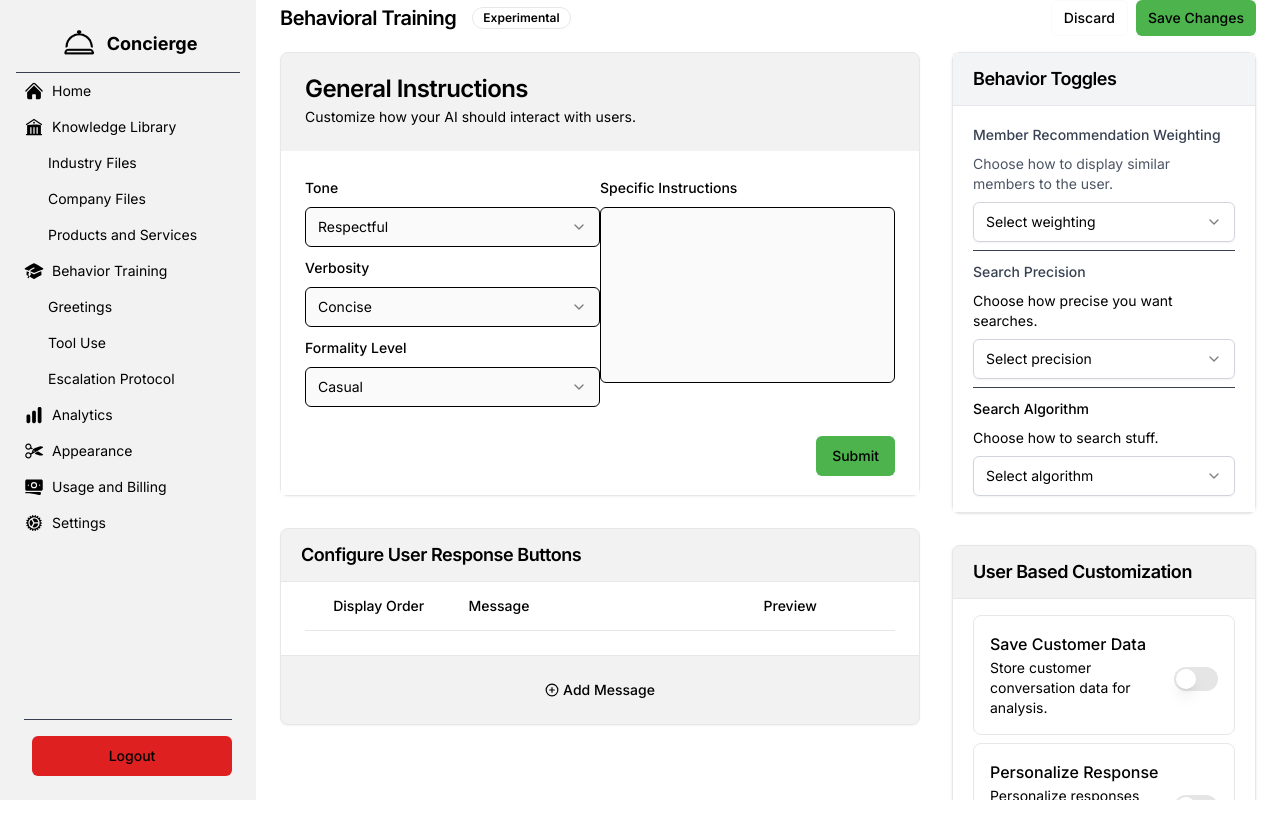
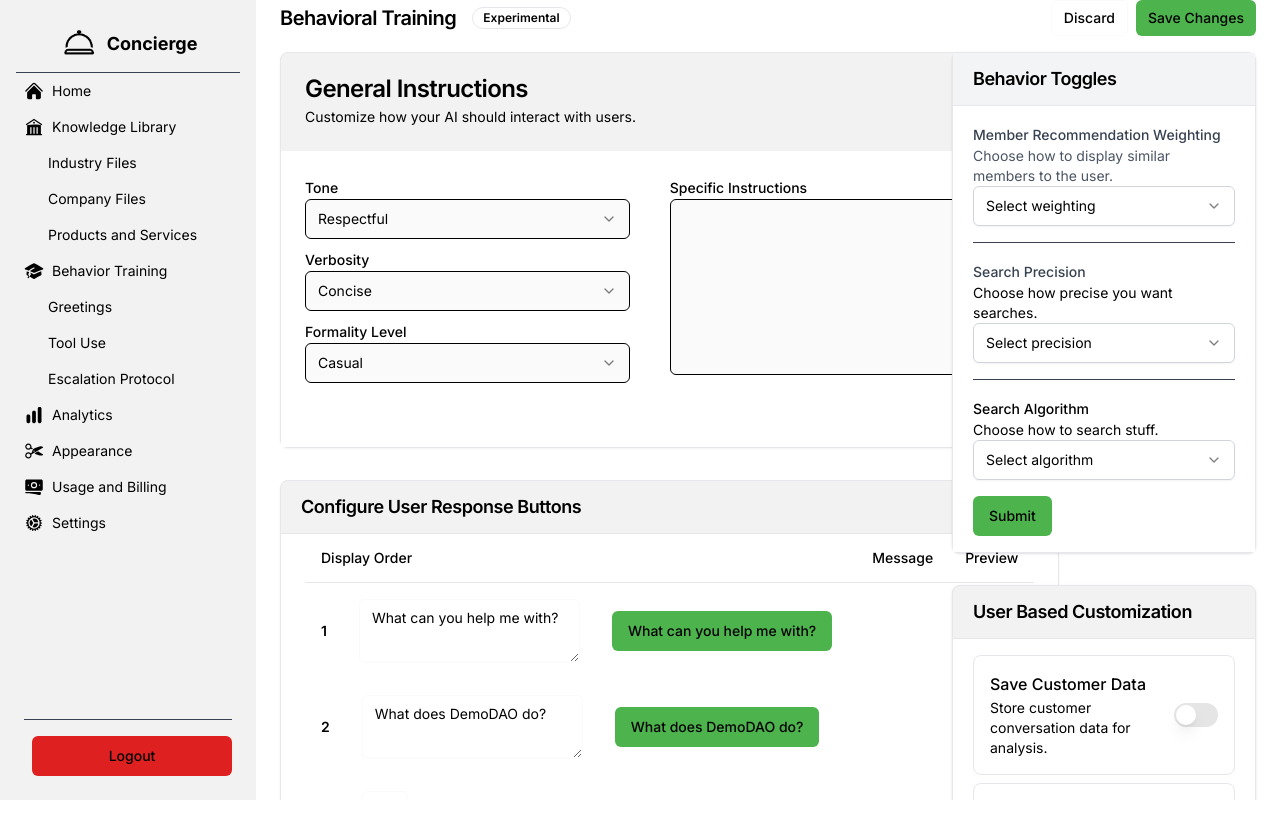
Before and after one commit to Concierge-Legal/concierge-live, a Next.js app: page /dashboard/1/training in a window 1280 px wide. Shown: the top 838 px of the page. Built offline with nearby package versions, Linux system fonts and the light colour scheme.

Commit message:
implementing table form

```diff
--- a/components/dashboard/training/behaviorToggles.tsx
+++ b/components/dashboard/training/behaviorToggles.tsx
@@ -52,22 +52,15 @@ import {
 } from "@/components/ui/form";
 import { Separator } from '@/components/ui/separator';
 
-const RecommendationFormSchema = z.object({
+const FormSchema = z.object({
 	recommendationWeighting: z
 		.string({
 			required_error: "Please select a recommendation weighting method.",
-		})
-
-});
-
-const SearchFormSchema = z.object({
+		}),
 	searchPrecision: z
 		.string({
 			required_error: "Please select a search precision.",
-		})
-
-});
-const AlgorithmFormSchema = z.object({
+		}),
 	searchAlgorithm: z
 		.string({
 			required_error: "Please select a search algorithm",
@@ -76,45 +69,18 @@ const AlgorithmFormSchema = z.object({
 });
 
 
+
 const BehaviorToggles = () => {
 
 
-	const recommendationForm = useForm<z.infer<typeof RecommendationFormSchema>>({
-		resolver: zodResolver(RecommendationFormSchema),
+	const form = useForm<z.infer<typeof FormSchema>>({
+		resolver: zodResolver(FormSchema),
 	});
 
-	const searchForm = useForm<z.infer<typeof SearchFormSchema>>({
-		resolver: zodResolver(SearchFormSchema),
-	});
 
-	const algorithmForm = useForm<z.infer<typeof AlgorithmFormSchema>>({
-		resolver: zodResolver(AlgorithmFormSchema),
-	});
-
-	const submitRecommendationForm = (data: z.infer<typeof RecommendationFormSchema>) => {
+	const onSubmit = (data: z.infer<typeof FormSchema>) => {
 		// Placeholder logic for now, will hook up to database later.
-		toast({
-			title: "You submitted the following values:",
-			description: (
-				<pre className="mt-2 w-[340px] rounded-md bg-slate-950 p-4">
-					<code className="text-white">{JSON.stringify(data, null, 2)}</code>
-				</pre>
-			),
-		});
-	};
-	const submitSearchForm = (data: z.infer<typeof SearchFormSchema>) => {
-		// Placeholder logic for now, will hook up to database later.
-		toast({
-			title: "You submitted the following values:",
-			description: (
-				<pre className="mt-2 w-[340px] rounded-md bg-slate-950 p-4">
-					<code className="text-white">{JSON.stringify(data, null, 2)}</code>
-				</pre>
-			),
-		});
-	};
-	const submitAlgorithmForm = (data: z.infer<typeof AlgorithmFormSchema>) => {
-		// Placeholder logic for now, will hook up to database later.
+		console.log(JSON.stringify(data, null, 2));
 		toast({
 			title: "You submitted the following values:",
 			description: (
@@ -125,6 +91,7 @@ const BehaviorToggles = () => {
 		});
 	};
 
+
 	return (
 		<Card className="bg-white shadow rounded-lg">
 			<CardHeader className="bg-gray-100 px-5 py-3 border-b">
@@ -132,10 +99,10 @@ const BehaviorToggles = () => {
 			</CardHeader>
 			<CardContent className="px-5 py-4">
 				<div className="flex flex-col">
-					<Form {...recommendationForm}>
-						<form onSubmit={recommendationForm.handleSubmit(submitRecommendationForm)} className="space-y-8">
+					<Form {...form}>
+						<form onSubmit={form.handleSubmit(onSubmit)} className="space-y-4">
 							<FormField
-								control={recommendationForm.control}
+								control={form.control}
 								name="recommendationWeighting"
 								render={({ field }) => (
 									<FormItem>
@@ -160,14 +127,12 @@ const BehaviorToggles = () => {
 								)}
 							/>
 
-						</form>
-					</Form>
-					<Separator className="my-2"/>
-					{/* Search Form */}
-					<Form {...searchForm}>
-						<form onSubmit={searchForm.handleSubmit(submitSearchForm)} className="space-y-6">
+
+							<Separator className="my-2" />
+							{/* Search Form */}
+
 							<FormField
-								control={searchForm.control}
+								control={form.control}
 								name="searchPrecision"
 								render={({ field }) => (
 									<FormItem>
@@ -191,14 +156,12 @@ const BehaviorToggles = () => {
 								)}
 							/>
 
-						</form>
-					</Form>
-					<Separator className="my-2"/>
-					{/* Algorithm Form */}
-					<Form {...algorithmForm}>
-						<form onSubmit={algorithmForm.handleSubmit(submitAlgorithmForm)} className="space-y-6">
+
+							<Separator className="my-2" />
+							{/* Algorithm Form */}
+
 							<FormField
-								control={algorithmForm.control}
+								control={form.control}
 								name="searchAlgorithm"
 								render={({ field }) => (
 									<FormItem>
@@ -221,11 +184,14 @@ const BehaviorToggles = () => {
 									</FormItem>
 								)}
 							/>
+
+							<Button type="submit">Submit</Button>
+
 						</form>
 					</Form>
 				</div>
 			</CardContent>
-		</Card>
+		</Card >
 	);
 };
 
--- a/components/dashboard/training/dynamicResponseConfig.tsx
+++ b/components/dashboard/training/dynamicResponseConfig.tsx
@@ -77,6 +77,7 @@ const ResponsesSchema = z.object({
 	rows: z
 		.array(
 			z.object({
+				order: z.number(),
 				message: z.string()
 					.min(10, { message: "Each message must be at least 10 characters.", })
 					.max(160, { message: "Each message must not be longer than 160 characters.", })
@@ -88,10 +89,10 @@ const ResponsesSchema = z.object({
 type ResponseFormValues = z.infer<typeof ResponsesSchema>;
 const defaultValues: Partial<ResponseFormValues> = {
 	rows: [
-		{ message: "What can you help me with?" },
-		{ message: "What does DemoDAO do?" },
-		{ message: "Can you give me an overview of DemoDAOs members?" },
-		{ message: "Can you recommend me a DemoDAO member to help me?" }
+		{ order: 0, message: "What can you help me with?" },
+		{ order: 1, message: "What does DemoDAO do?" },
+		{ order: 2, message: "Can you give me an overview of DemoDAOs members?" },
+		{ order: 3, message: "Can you recommend me a DemoDAO member to help me?" }
 	]
 };
 
@@ -109,6 +110,8 @@ const DynamicResponseConfig = () => {
 
 
 	function onSubmit(data: z.infer<typeof ResponsesSchema>) {
+		console.log(fields);
+		console.log(JSON.stringify(data, null, 2));
 		toast({
 			title: "You submitted the following values:",
 			description: (
@@ -122,39 +125,38 @@ const DynamicResponseConfig = () => {
 
 
 	return (
+		<Form {...form}>
+			<form onSubmit={form.handleSubmit(onSubmit)} >
 				<Card>
 					<CardHeader className="px-5 py-3 border-b">
 						<CardTitle className="text-lg font-semibold">Configure User Response Buttons</CardTitle>
 
 					</CardHeader>
 					<CardContent>
-
 						<Table>
 							<TableHeader>
 								<TableRow>
-							<TableHead className="w-24 text-center">Display Order</TableHead>
-							<TableHead className="w-1/2">Message</TableHead>
-							<TableHead className="w-1/4">Preview</TableHead>
+									<TableHead className="w-[60px]">Display Order</TableHead>
+									<TableHead className="text-left">Message</TableHead>
+									<TableHead>Preview</TableHead>
 								</TableRow>
 							</TableHeader>
-					<TableBody>
-						<Form {...form}>
-							<form onSubmit={form.handleSubmit(onSubmit)} className="w-2/3 space-y-6">
-								<div>
+							<TableBody >
+
 								{fields.map((field, index) => (
 									<FormField
+
 										control={form.control}
 										key={field.id}
 										name={`rows.${index}.message`}
+
 										render={({ field }) => (
-												<FormItem>
-
-
-													<TableRow>
+											<FormItem >
+												<TableRow >
 													<TableCell className="font-semibold text-center">
 														{index + 1}
 													</TableCell>
-														<TableCell>
+													<TableCell >
 														<Label htmlFor={`message-${index}`} className="sr-only">
 															Message
 														</Label>
@@ -162,16 +164,17 @@ const DynamicResponseConfig = () => {
 
 															<Textarea
 																id={`message-${index}`}
-																	value={field.value}
-																	className="min-h-[4rem] w-full"
 
-																	defaultValue={field.value}
+																className="min-h-[4rem]"
+
+
+																{...field}
 
 															/>
 														</FormControl>
 													</TableCell>
 													<TableCell>
-															<Button className="w-full">
+														<Button>
 															{field.value}
 														</Button>
 													</TableCell>
@@ -183,13 +186,6 @@ const DynamicResponseConfig = () => {
 									/>
 
 								))}
-									<Button type="submit">Submit</Button>
-								</div>
-
-
-							</form>
-						</Form>
-
 
 							</TableBody>
 						</Table>
@@ -199,8 +195,12 @@ const DynamicResponseConfig = () => {
 							<PlusCircle className="h-3.5 w-3.5" />
 							Add Message
 						</Button>
+						<Button type="submit">Submit</Button>
 					</CardFooter>
+
 				</Card>
+			</form>
+		</Form>
 	);
 };
 
--- a/components/dashboard/training/generalInstructions.tsx
+++ b/components/dashboard/training/generalInstructions.tsx
@@ -1,5 +1,5 @@
 "use client";
-import { useState } from 'react';
+
 import { Button } from "@/components/ui/button";
 import {
 	Card,
@@ -10,8 +10,7 @@ import {
 	CardTitle,
 } from "@/components/ui/card";
 
-import { Input } from "@/components/ui/input";
-import { Label } from "@/components/ui/label";
+
 import {
 	Select,
 	SelectContent,
@@ -21,7 +20,6 @@ import {
 } from "@/components/ui/select";
 
 import { Textarea } from "@/components/ui/textArea";
-import Link from "next/link";
 import { zodResolver } from "@hookform/resolvers/zod";
 import { useForm } from "react-hook-form";
 import { z } from "zod";
@@ -66,6 +64,7 @@ const GeneralInstructions = () => {
 
 	const onSubmit = (data: z.infer<typeof FormSchema>) => {
 		// Placeholder logic for now, will hook up to database later.
+		console.log(`${JSON.stringify(data, null, 2)}`)
 		toast({
 			title: "You submitted the following values:",
 			description: (
@@ -88,10 +87,10 @@ const GeneralInstructions = () => {
 			<CardContent className=" p-6">
 				<div className="flex flex-row gap-6">
 					<Form {...form}>
-						<form onSubmit={form.handleSubmit(onSubmit)} className="w-full space-y-6">
+						<form onSubmit={form.handleSubmit(onSubmit)} className="w-full">
 							<div className="flex flex-row h-4/5">
 								<div className="flex flex-col w-1/2 space-y-2">
-									<div className="grid gap-1">
+									<div className="grid gap-1 pr-10">
 										<FormField
 											control={form.control}
 											name="tone"
@@ -112,7 +111,7 @@ const GeneralInstructions = () => {
 											)}
 										/>
 									</div>
-									<div className="grid gap-1">
+									<div className="grid gap-1 pr-10">
 										<FormField
 											control={form.control}
 											name="verbosity"
@@ -132,7 +131,7 @@ const GeneralInstructions = () => {
 											)}
 										/>
 									</div>
-									<div className="grid gap-1">
+									<div className="grid gap-1 pr-10">
 										<FormField
 											control={form.control}
 											name="formality"
--- a/components/dashboard/training/userBasedCustomization.tsx
+++ b/components/dashboard/training/userBasedCustomization.tsx
@@ -27,24 +27,25 @@ import {
 
 import { Switch } from "@/components/ui/switch";
 
-const UserFormSchema = z.object({
-	saveCustomerData: z.boolean().default(false).optional(),
-	personalizeResponses: z.boolean().default(false).optional(),
-	adaptiveLearning: z.boolean().default(false).optional(),
-	enableClarifyingQuestions: z.boolean().default(false).optional(),
+const FormSchema = z.object({
+	saveCustomerData: z.boolean().default(false),
+	personalizeResponses: z.boolean().default(false),
+	adaptiveLearning: z.boolean().default(false),
+	enableClarifyingQuestions: z.boolean().default(false),
 });
 
 
 const UserBasedCustomization = () => {
-	const userForm = useForm<z.infer<typeof UserFormSchema>>({
-		resolver: zodResolver(UserFormSchema),
+	const form = useForm<z.infer<typeof FormSchema>>({
+		resolver: zodResolver(FormSchema),
 	});
 
 
 
-	const submitUserForm = (data: z.infer<typeof UserFormSchema>) => {
+	const onSubmit = (data: z.infer<typeof FormSchema>) => {
 		// Placeholder logic for now, will hook up to database later.
 		// { boolean, boolean, boolean, boolean }
+		console.log(JSON.stringify(data, null, 2))
 		toast({
 			title: "You submitted the following values:",
 			description: (
@@ -63,12 +64,12 @@ const UserBasedCustomization = () => {
 
 			</CardHeader>
 			<CardContent className="px-5 py-4">
-				<Form {...userForm}>
-					<form onSubmit={userForm.handleSubmit(submitUserForm)} className="w-full space-y-6">
+				<Form {...form}>
+					<form onSubmit={form.handleSubmit(onSubmit)} className="w-full space-y-6">
 						<div>
 							<div className="space-y-2">
 								<FormField
-									control={userForm.control}
+									control={form.control}
 									name="saveCustomerData"
 									render={({ field }) => (
 										<FormItem className="flex flex-row items-center justify-between rounded-lg border p-4">
@@ -90,7 +91,7 @@ const UserBasedCustomization = () => {
 									)}
 								/>
 								<FormField
-									control={userForm.control}
+									control={form.control}
 									name="personalizeResponses"
 									render={({ field }) => (
 										<FormItem className="flex flex-row items-center justify-between rounded-lg border p-4">
@@ -111,7 +112,7 @@ const UserBasedCustomization = () => {
 									)}
 								/>
 								<FormField
-									control={userForm.control}
+									control={form.control}
 									name="adaptiveLearning"
 									render={({ field }) => (
 										<FormItem className="flex flex-row items-center justify-between rounded-lg border p-4">
@@ -132,7 +133,7 @@ const UserBasedCustomization = () => {
 									)}
 								/>
 								<FormField
-									control={userForm.control}
+									control={form.control}
 									name="enableClarifyingQuestions"
 									render={({ field }) => (
 										<FormItem className="flex flex-row items-center justify-between rounded-lg border p-4">
--- a/components/ui/form.tsx
+++ b/components/ui/form.tsx
@@ -78,7 +78,7 @@ const FormItem = React.forwardRef<
 
   return (
     <FormItemContext.Provider value={{ id }}>
-      <div ref={ref} className={cn("space-y-2", className)} {...props} />
+      <div ref={ref} className={cn("", className)} {...props} />
     </FormItemContext.Provider>
   )
 })
```
Lines whose indentation alone changed are shown as unchanged.
